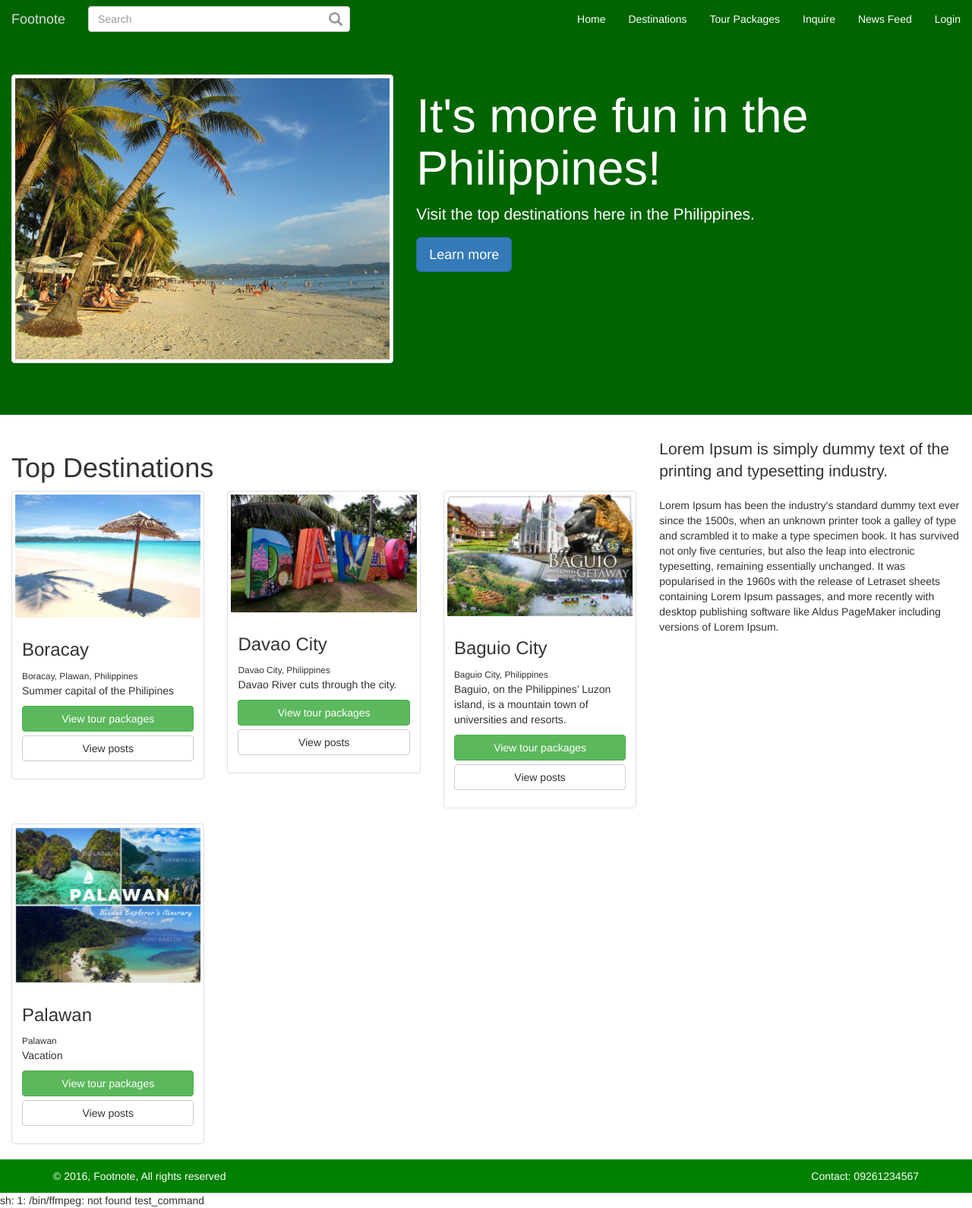
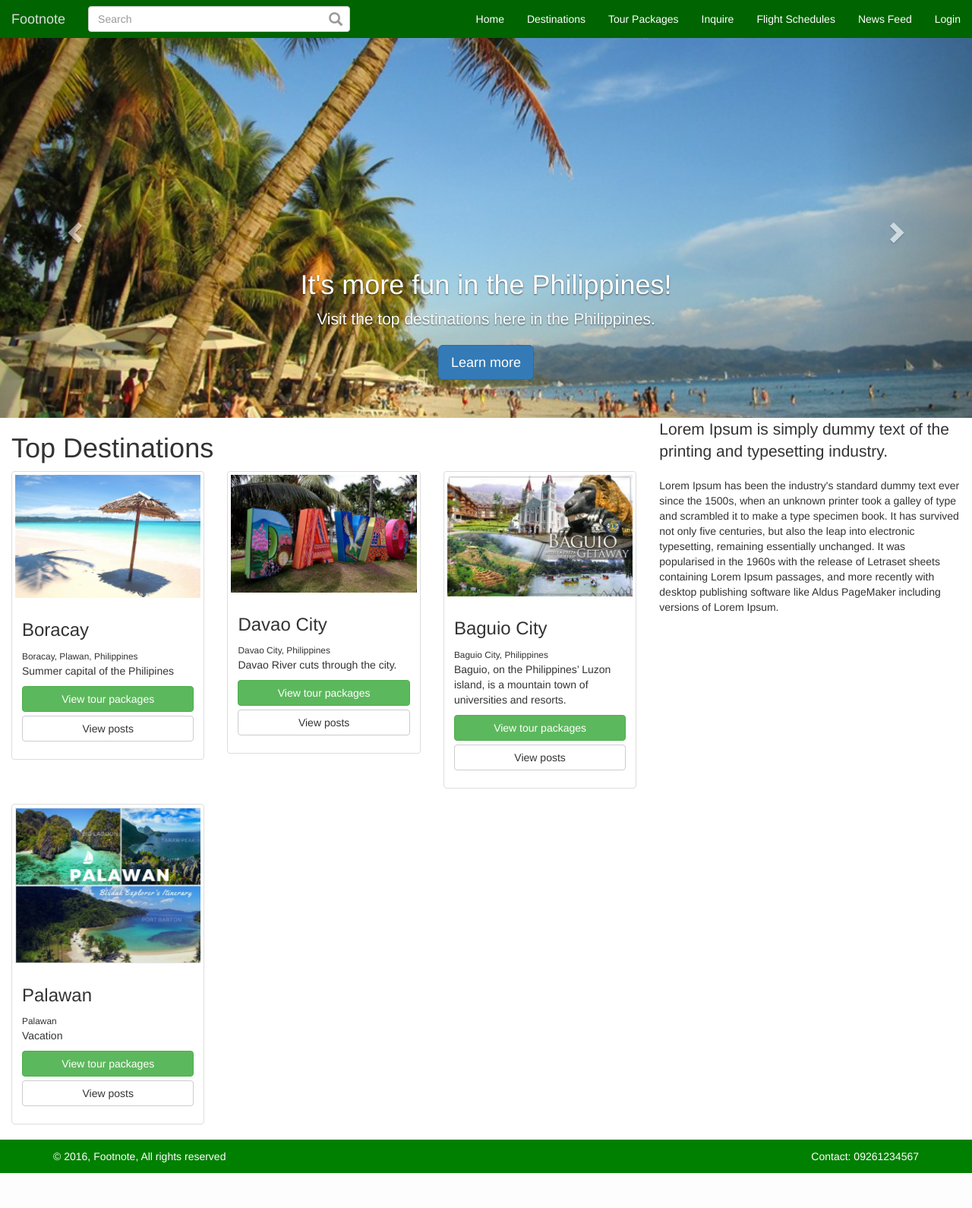
Before and after one commit to leomarbucud/fn, a PHP site: page / in a window 1280 px wide. Shown: the whole page at 76% size. After the commit the page ends 1544 px from the top, so only its background shows below. Run offline with PHP 8.4, Linux system fonts and the light colour scheme; data comes from the database, SQL or seed files in the repository; some libraries are stand-ins or nearby versions.

Commit message:
Update home and header View flight scheds

```diff
--- a/include/include.header.php
+++ b/include/include.header.php
@@ -21,7 +21,7 @@
         <span class="icon-bar"></span>
         <span class="icon-bar"></span>
       </button>
-      <a class="navbar-brand" href="<?=$config['url']['base_path']?>">Footnote</a>
+      <a class="navbar-brand" href="<?=$config['url']['base_path']?>/">Footnote</a>
     </div>
     <div class="collapse navbar-collapse" id="bs-example-navbar-collapse-1">
       <form class="navbar-form navbar-left" action="<?=$config['url']['base_path']?>/search.php" method="get">
@@ -31,10 +31,11 @@
         </div>
       </form>
       <ul class="nav navbar-nav navbar-right">
-        <li><a href="<?=$config['url']['base_path']?>">Home</a></li>
+        <li><a href="<?=$config['url']['base_path']?>/">Home</a></li>
         <li><a href="<?=$config['url']['base_path']?>/destinations.php">Destinations</a></li>
         <li><a href="<?=$config['url']['base_path']?>/tourpackages.php">Tour Packages</a></li>
         <li><a href="<?=$config['url']['base_path']?>/inquire.php">Inquire</a></li>
+        <li><a href="<?=$config['url']['base_path']?>/flights.php">Flight Schedules</a></li>
         <li><a href="<?=$config['url']['base_path']?>/newsfeed.php">News Feed</a></li>
         <li class="dropdown">
           <a href="#" class="dropdown-toggle" data-toggle="dropdown" role="button" aria-haspopup="true" aria-expanded="false">Account <span class="caret"></span></a>
@@ -62,7 +63,7 @@
         <span class="icon-bar"></span>
         <span class="icon-bar"></span>
       </button>
-      <a class="navbar-brand" href="<?=$config['url']['base_path']?>">Footnote</a>
+      <a class="navbar-brand" href="<?=$config['url']['base_path']?>/">Footnote</a>
     </div>
     <div class="collapse navbar-collapse" id="bs-example-navbar-collapse-1">
       <form class="navbar-form navbar-left" action="<?=$config['url']['base_path']?>/search.php" method="get">
@@ -72,10 +73,11 @@
         </div>
       </form>
       <ul class="nav navbar-nav navbar-right">
-        <li><a href="<?=$config['url']['base_path']?>">Home</a></li>
+        <li><a href="<?=$config['url']['base_path']?>/">Home</a></li>
         <li><a href="<?=$config['url']['base_path']?>/destinations.php">Destinations</a></li>
         <li><a href="<?=$config['url']['base_path']?>/tourpackages.php">Tour Packages</a></li>
         <li><a href="<?=$config['url']['base_path']?>/inquire.php">Inquire</a></li>
+        <li><a href="<?=$config['url']['base_path']?>/flights.php">Flight Schedules</a></li>
         <li><a href="<?=$config['url']['base_path']?>/newsfeed.php">News Feed</a></li>
         <li><a href="<?=$config['url']['base_path']?>/login.php">Login</a></li>
       </ul>
--- a/include/include.splash.php
+++ b/include/include.splash.php
@@ -7,8 +7,53 @@ $places = $db->rows($sql);
 
 ?>
 <div class="m-t-50">
+	<div id="carousel-home" class="carousel slide" data-ride="carousel">
+      <div class="carousel-inner">
+      	<div class="item active" style="height: 500px; background-image: url(<?=$config['url']['base_path']?>/assets/images/content/boracay-white-beach-sunset.jpg); background-size: cover; background-position: center center;">
+          <div class="container">
+            <div class="carousel-caption">
+              <h1>It's more fun in the Philippines!</h1>
+              <p class="lead">Visit the top destinations here in the Philippines.</p>
+				<a class="btn btn-primary btn-lg" href="<?=$config['url']['base_path']?>/about.php" role="button">Learn more</a>
+            </div>
+          </div>
+        </div>
+        <div class="item" style="height: 500px; background-image: url(<?=$config['url']['base_path']?>/assets/images/content/lions_head_baguio_city.jpg); background-size: cover; background-position: center center;">
+          <div class="container">
+            <div class="carousel-caption">
+              <h1>Enjoy traveling with your friends.</h1>
+              <p class="lead">Cras justo odio, dapibus ac facilisis in, egestas eget quam. Donec id elit non mi porta gravida at eget metus. Nullam id dolor id nibh ultricies vehicula ut id elit.</p>
+              <a class="btn btn-lg btn-primary" href="<?=$config['url']['base_path']?>/?register=true">Sign up today</a>
+            </div>
+          </div>
+        </div>
+        <div class="item" style="height: 500px; background-image: url(<?=$config['url']['base_path']?>/assets/images/content/Pearl-Farm-Davao-BEACH-RESORT-3.png); background-size: cover; background-position: center center;">
+          <div class="container">
+            <div class="carousel-caption">
+              <h1>Explore the Philippines.</h1>
+              <p class="lead">Cras justo odio, dapibus ac facilisis in, egestas eget quam. Donec id elit non mi porta gravida at eget metus. Nullam id dolor id nibh ultricies vehicula ut id elit.</p>
+              <a class="btn btn-lg btn-primary" href="<?=$config['url']['base_path']?>/destinations.php">View Destinations</a>
+            </div>
+          </div>
+        </div>
+      </div>
+      <a class="left carousel-control" href="#carousel-home" role="button" data-slide="prev">
+				<span class="glyphicon glyphicon-chevron-left" aria-hidden="true"></span>
+				<span class="sr-only">Previous</span>
+			</a>
+			<a class="right carousel-control" href="#carousel-home" role="button" data-slide="next">
+				<span class="glyphicon glyphicon-chevron-right" aria-hidden="true"></span>
+				<span class="sr-only">Next</span>
+			</a>
+    </div><!-- /.carousel -->
+<?php /*
 	<div class="jumbotron green">
 		<div class="container-fluid">
+			<div id="carousel-home" class="carousel slide" data-ride="carousel">
+
+				<!-- Wrapper for slides -->
+				<div class="carousel-inner" role="listbox">
+					<div class="item">
 						<div class="row">
 							<div class="col-md-5">
 								<img src="<?=$config['url']['base_path']?>/assets/images/content/boracay-white-beach-sunset.jpg" class="thumbnail img-responsive"/>
@@ -22,6 +67,19 @@ $places = $db->rows($sql);
 					</div>
 				</div>
 
+				<!-- Controls -->
+				<a class="left carousel-control" href="#carousel-example-generic" role="button" data-slide="prev">
+					<span class="glyphicon glyphicon-chevron-left" aria-hidden="true"></span>
+					<span class="sr-only">Previous</span>
+				</a>
+				<a class="right carousel-control" href="#carousel-example-generic" role="button" data-slide="next">
+					<span class="glyphicon glyphicon-chevron-right" aria-hidden="true"></span>
+					<span class="sr-only">Next</span>
+				</a>
+			</div>
+		</div>
+	</div>
+*/ ?>
 	<div class="container-fluid">
 		<div class="row">
 			<div class="col-md-8">
--- a/include/include.tour.package.details.php
+++ b/include/include.tour.package.details.php
@@ -167,7 +167,7 @@ $available_flights = $db->rows($sql,
 										<select id="available-flights" class="form-control" name="date" required>
 											<option value="">--Select from available flights--</option>
 										<?php foreach ($available_flights as $flight): ?>
-											<option value="<?=$flight['date']?>" data-flight-id="<?=$flight['flight_id']?>"><?=date_format(date_create($flight['date']),"F d, Y")?></option>
+											<option value="<?=$flight['date']?>" data-flight-id="<?=$flight['flight_id']?>"><?=date_format(date_create($flight['date']),"F d, Y")?> [<?=$flight['depart']?> | <?=$flight['arrive']?>]</option>
 										<?php endforeach ?>
 										</select>
 										<div class="help-block with-errors"></div>
--- a/index.php
+++ b/index.php
@@ -47,9 +47,9 @@ if($session->_get('id')) {
     }
 }
 //echo dirname(__FILE__);
-echo shell_exec('/bin/ffmpeg -h 2>&1');
-$execQuery = "echo -n test_command";
-$output = shell_exec($execQuery);
-echo $output;
+// echo shell_exec('/bin/ffmpeg -h 2>&1');
+// $execQuery = "echo -n test_command";
+// $output = shell_exec($execQuery);
+// echo $output;
 
 // /include 'splash.php';
```
Also changed, not shown: flights.php (added, +19 -0 lines), include/include.flights.php (added, +82 -0 lines), assets/images/content/Pearl-Farm-Davao-BEACH-RESORT-3.png (added), assets/images/content/lions_head_baguio_city.jpg (added). Lines whose indentation alone changed are shown as unchanged.
